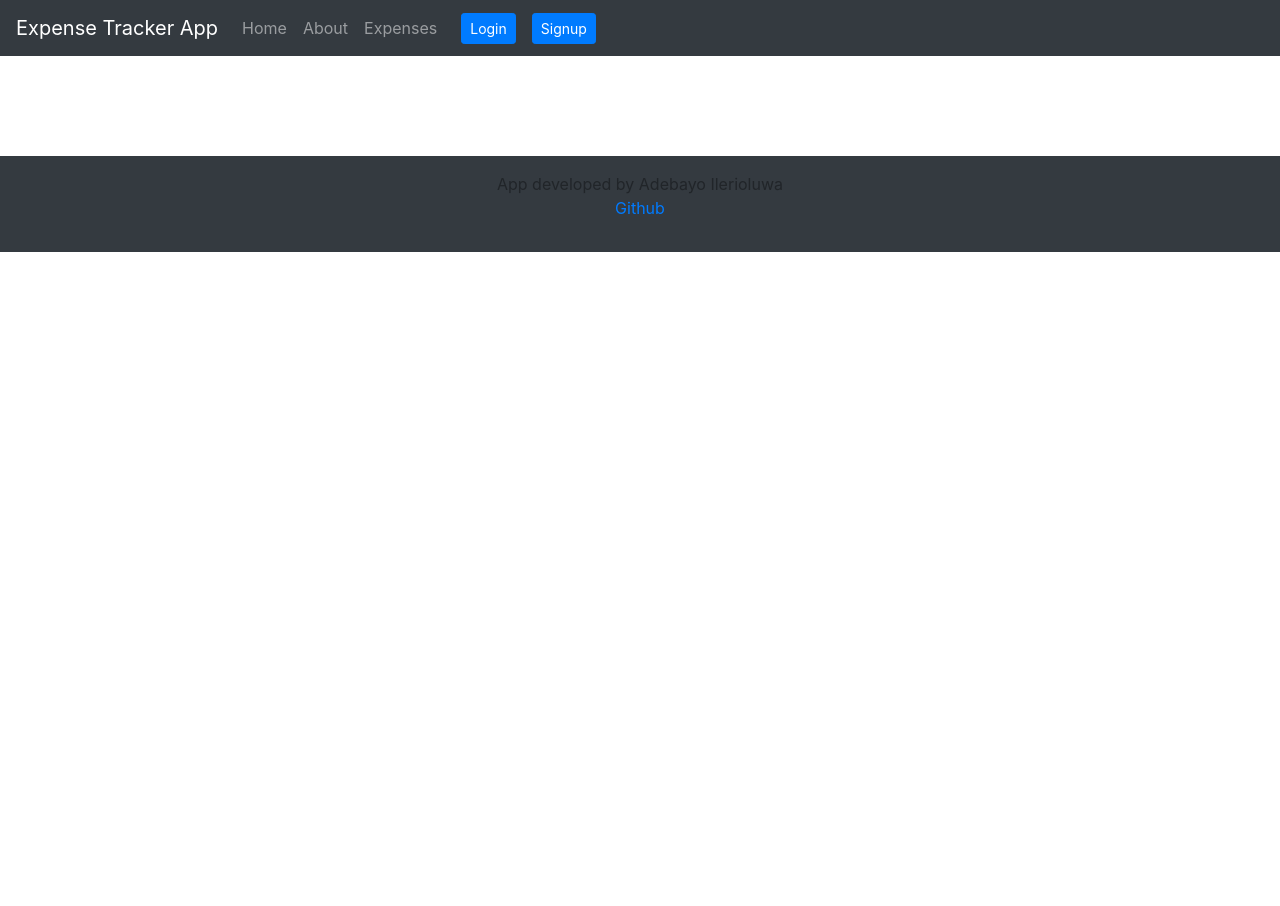
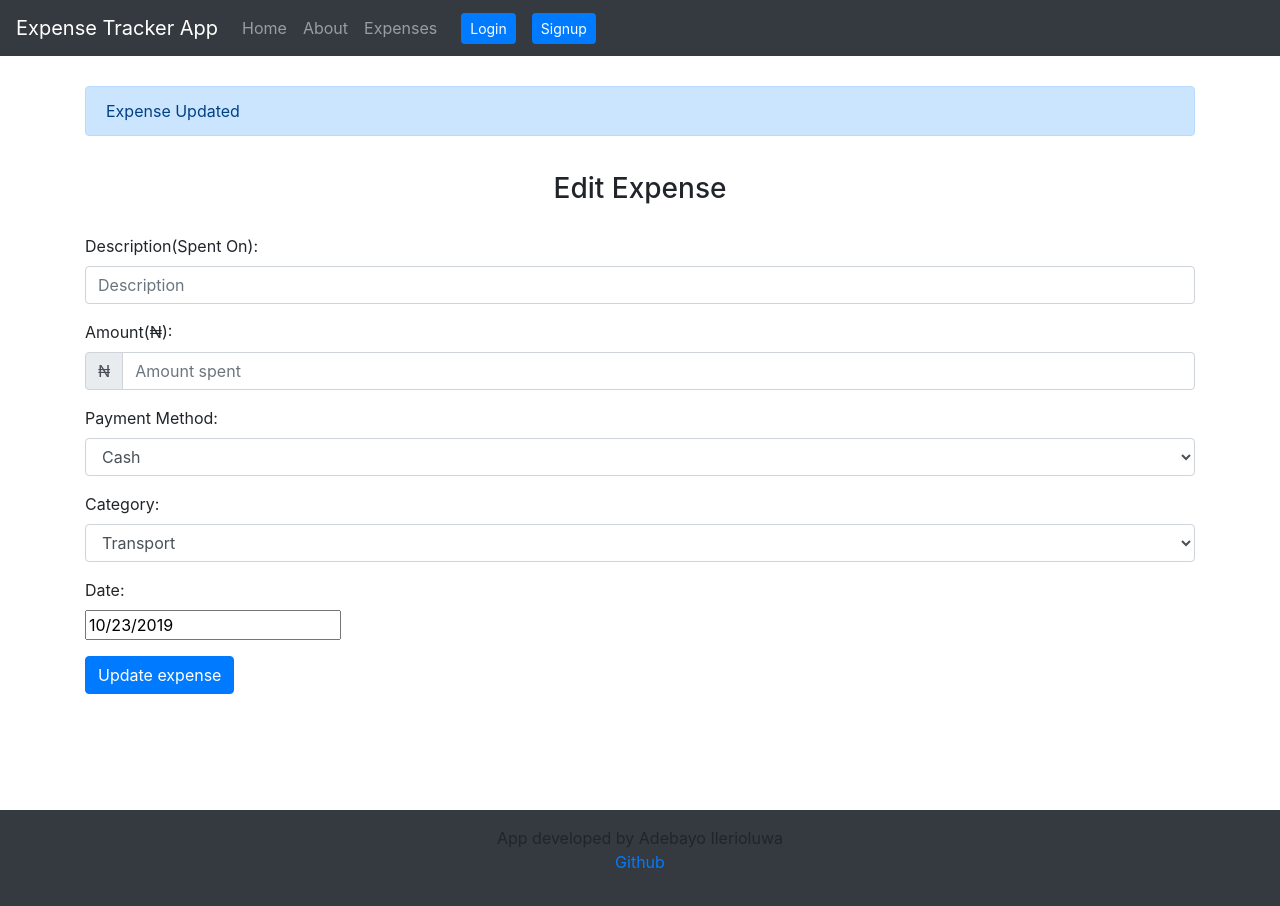
Before and after one commit to adebayoileri/Expense-tracker-App, a React (Create React App) app: page /expense/update/2 in a window 1280 px wide. Before the commit the page ends 800 px from the top, so only its background shows below. Built offline with nearby package versions, Linux system fonts and the light colour scheme; the HTML template or start-up script is replaced by a standard one.

Commit message:
edit expense ui functionality

```diff
--- a/src/App.js
+++ b/src/App.js
@@ -9,6 +9,7 @@ import signup from './components/pages/signUpUser';
 import about from './components/pages/about';
 import './App.css';
 import money from './img/moneysvg.png';
+import editExpense from './components/editExpense';
 
 
 function App() {
@@ -32,6 +33,7 @@ function App() {
     <Route path="/expenses" component={ expenseList} />
     <Route path="/auth/login" component={login} />
     <Route path="/auth/signup" component={signup} />
+    <Route path="/expense/update/:id" component={editExpense} />
     <Footer/>
     </Router>
   );
--- a/src/components/editExpense.js
+++ b/src/components/editExpense.js
@@ -1,116 +1,92 @@
-// import React, { Component } from 'react';
-// import 'bootstrap/dist/css/bootstrap.min.css';
-// import DatePicker from "react-datepicker";
-// import "react-datepicker/dist/react-datepicker.css";
-// import axios from 'axios';
+import React, { Component } from 'react';
+import 'bootstrap/dist/css/bootstrap.min.css';
+import DatePicker from "react-datepicker";
+import "react-datepicker/dist/react-datepicker.css";
+import axios from 'axios';
+class editExpense extends Component {
+    constructor(props){
+        super(props);
+    this.onSubmit =this.onSubmit.bind(this);
 
-// export class Createexpense extends Component {
-//     constructor(props){
-//         super(props);
-//     this.onSubmit =this.onSubmit.bind(this);
+        this.state = {
+        description:'',
+        category:'',
+        payment:'',
+        amount:'',
+        date:new Date()
+         }
+    }
+    onSubmit(event,id){
+         const expense = {
+             description:this.state.description,
+           payment:this.state.payment,
+           category:this.state.category,
+           amount:this.state.amount,
+           date:this.state.date
+       }
+       event.preventDefault();
+      console.log(expense);
+      axios.put('http://localhost:4300/api/v1/expenses/expense/update/'+id,expense)
+      .then(res => console.log(res.data))
+      .catch(err=> console.log(err));
+       window.location ='/expenses';
+    }
+    handleChange=(e)=>{
+        this.setState({
+            [e.target.id]: e.target.value
+        })
+    }
+    render() {
+        return (
+          <div className="container mt-60">
+    <div className="alert alert-primary" role="alert"> Expense Updated </div>
+    <h3 className="text-center mt-40">Edit Expense</h3>
+    <form onSubmit={this.onSubmit}>
+    <div className="form-group">
+    <label htmlFor="description">Description(Spent On):</label>
+    <input type="text" className="form-control" id="description" value={this.state.description} onChange={this.handleChange} placeholder="Description" required/>
+    </div>
 
-//         this.state = {
-//         description:'',
-//         category:'',
-//         payment:'',
-//         amount:'',
-//         date:new Date()
-//          }
-//     }
-//     onSubmit(event,id){
-//          const expense = {
-//              description:this.state.description,
-//            payment:this.state.payment,
-//            category:this.state.category,
-//            amount:this.state.amount,
-//            date:this.state.date
-//        }
-//        event.preventDefault();
-//       console.log(expense);
-//       axios.put('http://localhost:4300/api/v1/expenses/expense/update/'+id,expense)
-//       .then(res => console.log(res.data))
-//       .catch(err=> console.log(err));
-//        window.location ='/expenses';
-//     }
-//         onChangeDescription(e){
-//         this.setState({
-//             description:e.target.value
-//         });
-//     }
-//     onChangePayment(e){
-//         this.setState({
-//             payment:e.target.value
-//         });
-//     }
-//     onChangeAmount(e){
-//         this.setState({
-//             amount:e.target.value
-//         });
-//     }
-//     onChangeDate(date){
-//         this.setState({
-//             date: date
-//         });
-//     }
-//     onChangeCategory(e){
-//         this.setState({
-//             category:e.target.value
-//         });
-//     }
+    <div className="form-group">
+    <label htmlFor="amount">Amount(₦):</label>
+    <div className="input-group">
+    <div className="input-group-prepend">
+      <span className="input-group-text">₦</span>
+    </div>
+    <input type="number" className="form-control" id="amount" value={this.state.amount} onChange={this.handleChange} placeholder="Amount spent" required/>
+    </div>
+    </div>
 
-//     render() {
-//         return (
-//           <div className="container mt-60">
-//     <div className="alert alert-success" role="alert"> Expense Added </div>
-//     <h3 className="text-left mt-40">Add New Expense</h3>
-//     <br></br>
+    <div className="form-group">
+      <label htmlFor="payment-method">Payment Method:</label>
+      <select value={this.state.payment} onChange={this.handleChange} className="form-control" id="payment">
+        <option>Cash</option>
+        <option>Card</option>
+        <option>Crypto</option>
+      </select>
+    </div>
 
-//     <form onSubmit={this.onSubmit}>
-//     <div className="form-group">
-//     <label htmlFor="description">Description(Spent On):</label>
-//     <input type="text" className="form-control" id="description" value={this.state.description} onChange={this.onChangeDescription.bind(this)} placeholder="Description" required/>
-//     </div>
+    <div className="form-group">
+    <label htmlFor="category">Category:</label>
+    <select className="form-control" value={this.state.category} onChange={this.handleChange} id="category">
+      <option >Transport</option>
+      <option>Food</option>
+      <option>Needs</option>
+      <option>Miscellaneous/Wants</option>
+    </select>
+     </div>
 
-//     <div className="form-group">
-//     <label htmlFor="amount">Amount(₦):</label>
-//     <div className="input-group">
-//     <div className="input-group-prepend">
-//       <span className="input-group-text">₦</span>
-//     </div>
-//     <input type="number" className="form-control" id="amount" value={this.state.amount} onChange={this.onChangeAmount.bind(this)} placeholder="Amount spent" required/>
-//     </div>
-//     </div>
+         <label htmlFor="date">Date:</label>
+         <div className="form-group">
+        <DatePicker selected={this.state.date} onChange={this.handleChange}/>
+        </div>
+            <div className="form-group">
+     <input type="submit" value="Update expense" className="btn btn-primary"/>
+     </div>
+    </form>
+    </div>
+        )
+    }
+}
 
-//     <div className="form-group">
-//       <label htmlFor="payment-method">Payment Method:</label>
-//       <select value={this.state.payment} onChange={this.onChangePayment.bind(this)} className="form-control" id="payment">
-//         <option>Cash</option>
-//         <option>Card</option>
-//         <option>Crypto</option>
-//       </select>
-//     </div>
-
-//     <div className="form-group">
-//     <label htmlFor="category">Category:</label>
-//     <select className="form-control" value={this.state.category} onChange={this.onChangeCategory.bind(this)} id="category">
-//       <option >Transport</option>
-//       <option>Food</option>
-//       <option>Needs</option>
-//       <option>Miscellaneous/Wants</option>
-//     </select>
-//      </div>
-
-//          <label htmlFor="date">Date:</label>
-//          <div className="form-group">
-//         <DatePicker selected={this.state.date} onChange={this.onChangeDate.bind(this)}/>
-//         </div>
-//             <div className="form-group">
-//      <input type="submit" value="Add expense" className="btn btn-primary"/>
-//      </div>
-//     </form>
-//     </div>
-//         )
-//     }
-// }
-
-// export default Createexpense;
+export default editExpense;
--- a/src/components/expenseList.js
+++ b/src/components/expenseList.js
@@ -13,7 +13,9 @@ const Expense =(props)=>{
             <td>₦{ props.expense.amount }</td>
             <td>{ props.expense.payment }</td>
             <td>{ props.expense.date.substring(0,10) }</td>
-            <td><button style={{cursor:"pointer"}} className="btn btn-danger" onClick={()=>props.deleteExpense(props.expense._id)}>Delete</button> <button style={{cursor:"pointer"}}  className="btn btn-primary" onClick={()=>props.editExpense(props.expense._id)}>Edit</button></td>
+            <td>
+            <button style={{cursor:"pointer"}} className="btn btn-danger" onClick={()=>props.deleteExpense(props.expense._id)}>Delete</button>  ||
+             <Link style={{cursor:"pointer"}} to={"expense/update/"+props.expense._id} className="btn btn-primary" >Edit</Link></td>
             </tr>
         )
 }
@@ -25,6 +27,38 @@ class expenseList extends Component{
             expenses:[
                 {
                     _id:32,
+                    description:"Iya befe beans",
+                    category:"Food",
+                    payment: "Card",
+                    amount:300,
+                    date:"2019-31-09"
+                },
+                {
+                    _id:3532,
+                    description:"Iya befe beans",
+                    category:"Food",
+                    payment: "Card",
+                    amount:300,
+                    date:"2019-31-09"
+                },
+                {
+                    _id:3342,
+                    description:"Iya befe beans",
+                    category:"Food",
+                    payment: "Card",
+                    amount:300,
+                    date:"2019-31-09"
+                },
+                {
+                    _id:3,
+                    description:"Iya befe beans",
+                    category:"Food",
+                    payment: "Card",
+                    amount:300,
+                    date:"2019-31-09"
+                },
+                {
+                    _id:2,
                     description:"Iya befe beans",
                     category:"Food",
                     payment: "Card",
--- a/src/components/pages/about.js
+++ b/src/components/pages/about.js
@@ -3,7 +3,7 @@ import '../../App.css';
 import 'react-fontawesome';
 import col from '../../img/col.png'
 
-export class about extends Component {
+class about extends Component {
     render() {
         return (
             <div className="container">
```
